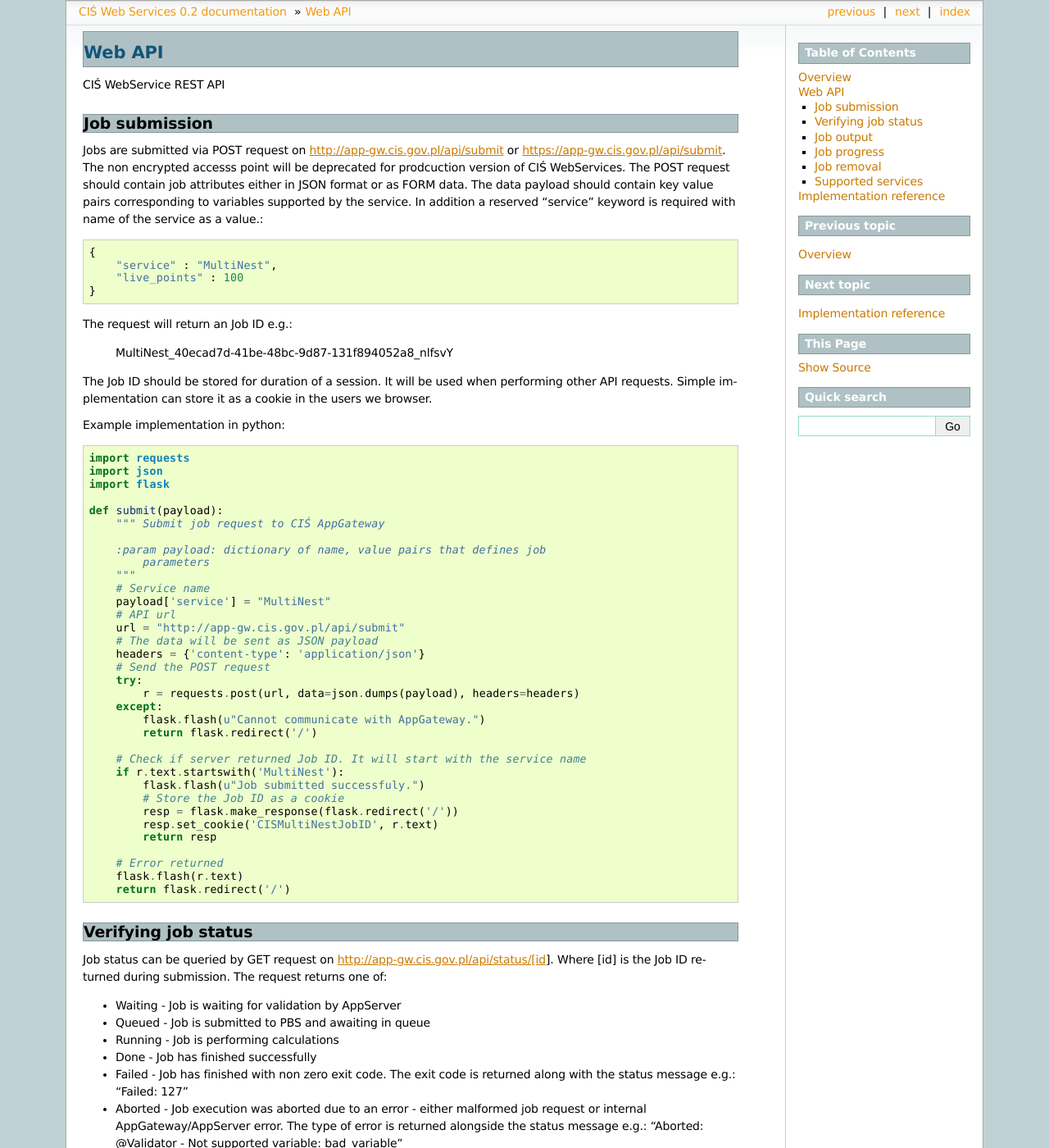
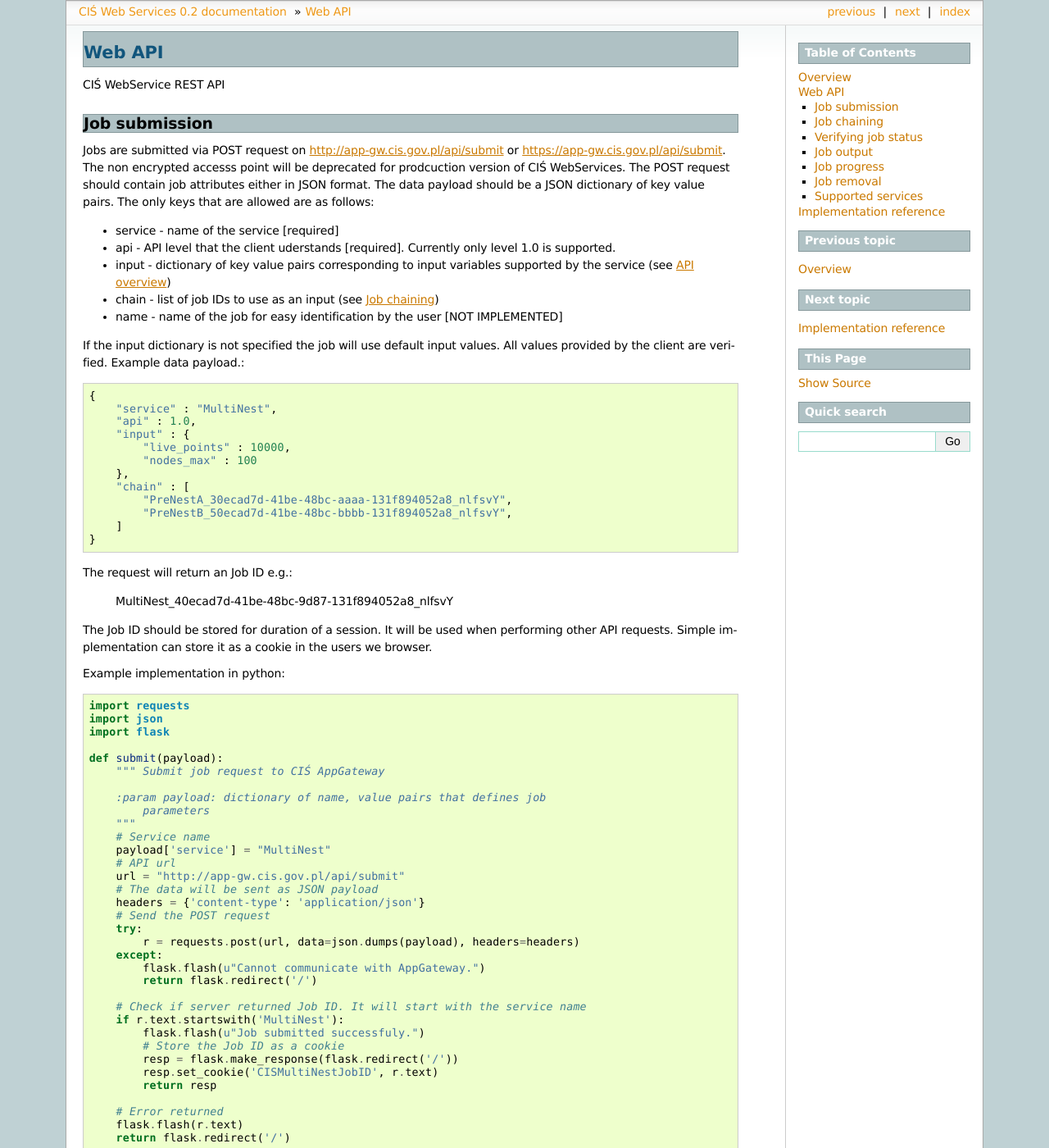
Before and after one commit to cis-ncbj/app-service-api, a Sphinx documentation site: the page built from Docs/webapi.rst, in a window 1280 px wide and 1400 px high. Shown: the whole window at 82% size. Built offline with Sphinx 7.4.7, drawn with Linux system fonts in a browser that asks for light colours; some of the changed text lies outside the part shown.

Commit message:
Documentation of API changes due to job chaining.

```diff
--- a/Docs/webapi.rst
+++ b/Docs/webapi.rst
@@ -10,14 +10,31 @@
 Jobs are submitted via POST request on http://app-gw.cis.gov.pl/api/submit or
 https://app-gw.cis.gov.pl/api/submit. The non encrypted accesss point will be
 deprecated for prodcuction version of CIŚ WebServices.  The POST request should
-contain job attributes either in JSON format or as FORM data. The data payload
-should contain key value pairs corresponding to variables supported by the
-service. In addition a reserved "service" keyword is required with name of the
-service as a value.::
+contain job attributes either in JSON format. The data payload should be a JSON
+dictionary of key value pairs.  The only keys that are allowed are as follows:
+
+* service - name of the service [required]
+* api - API level that the client uderstands [required]. Currently only level
+  1.0 is supported.
+* input - dictionary of key value pairs corresponding to input variables
+  supported by the service (see :ref:`api_overview`)
+* chain - list of job IDs to use as an input (see :ref:`job_chain`)
+* name - name of the job for easy identification by the user [NOT IMPLEMENTED]
+
+If the input dictionary is not specified the job will use default input values.
+All values provided by the client are verified. Example data payload.::
 
     {
         "service" : "MultiNest",
-        "live_points" : 100
+        "api" : 1.0,
+        "input" : {
+            "live_points" : 10000,
+            "nodes_max" : 100
+        },
+        "chain" : [
+            "PreNestA_30ecad7d-41be-48bc-aaaa-131f894052a8_nlfsvY",
+            "PreNestB_50ecad7d-41be-48bc-bbbb-131f894052a8_nlfsvY",
+        ]
     }
 
 The request will return an Job ID e.g.:
@@ -64,6 +81,31 @@
         # Error returned
         flask.flash(r.text)
         return flask.redirect('/')
+
+.. _job_chain:
+Job chaining
+------------
+
+It is possible to chain several services together. For example one service
+performs the pre-processing step, second performs the actual calculations while
+third is responsible for post-preprocessing.
+
+A job can obtain access to the output of other jobs as long as they are in
+"Done" state and their IDs are known to the client. The IDs of input jobs
+should be specified in the request JSON data using the "chain" key. The format
+is a JSON list::
+
+    "chain" : ["Service1_ID1", "Service2_ID2"]
+
+The output of the requested jobs will be available in the working directory of
+the new jobi. Each one in its own subdirectory. Upon job completion they will
+be automatically removed. The subdirectory names can be accessed in the job
+script via "@@{CIS_CHAIN*}" keywords. Where "*" corresponds to the position in
+the "chain" list starting from 0.::
+
+    cd @@{CIS_CHAIN0} # Output data of first input job
+    cd ..
+    cd @@{CIS_CHAIN1} # Output data of second input job
 
 Verifying job status
 --------------------
```
Also changed, not shown: Docs/overview.rst (+22 -1 lines).
